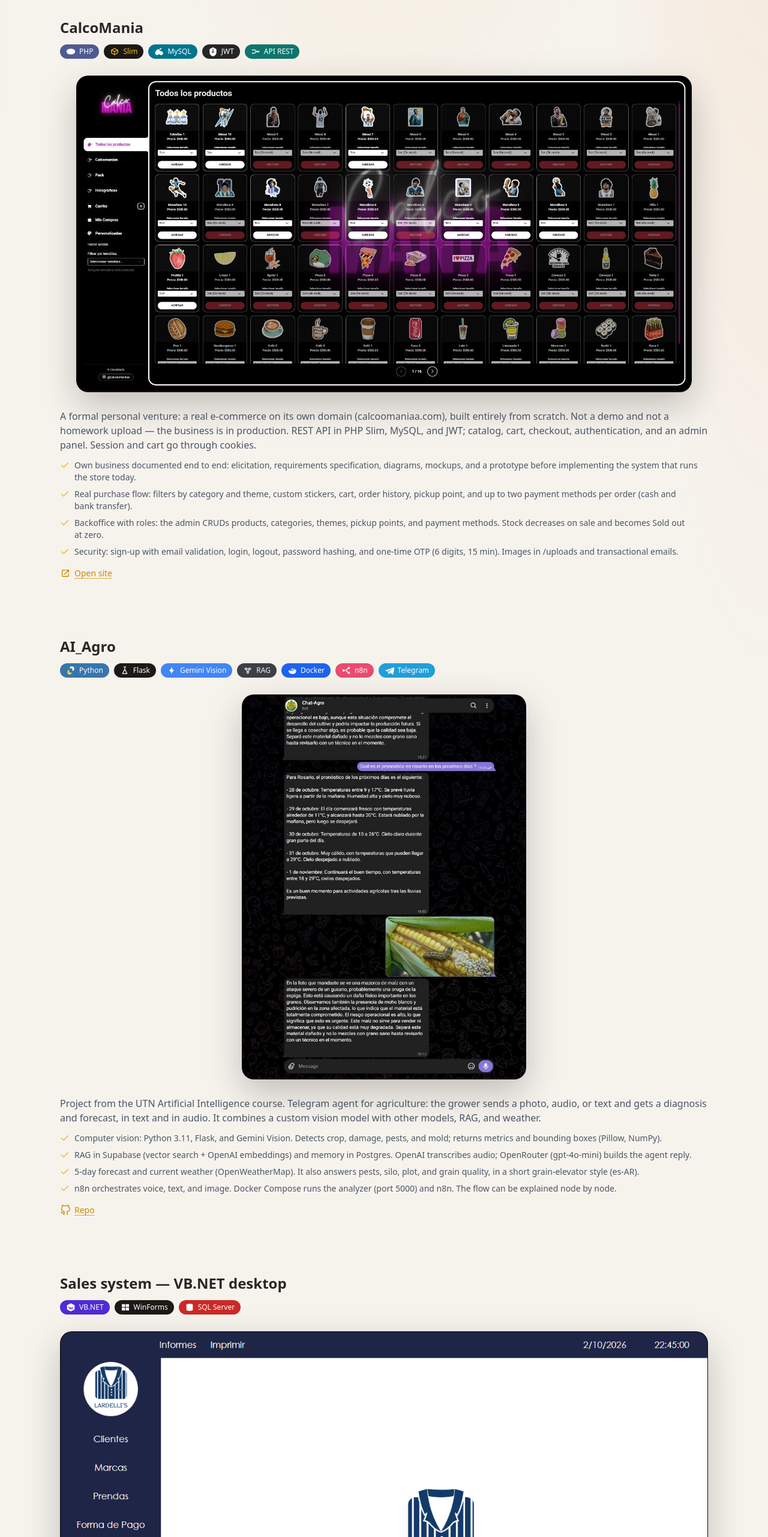
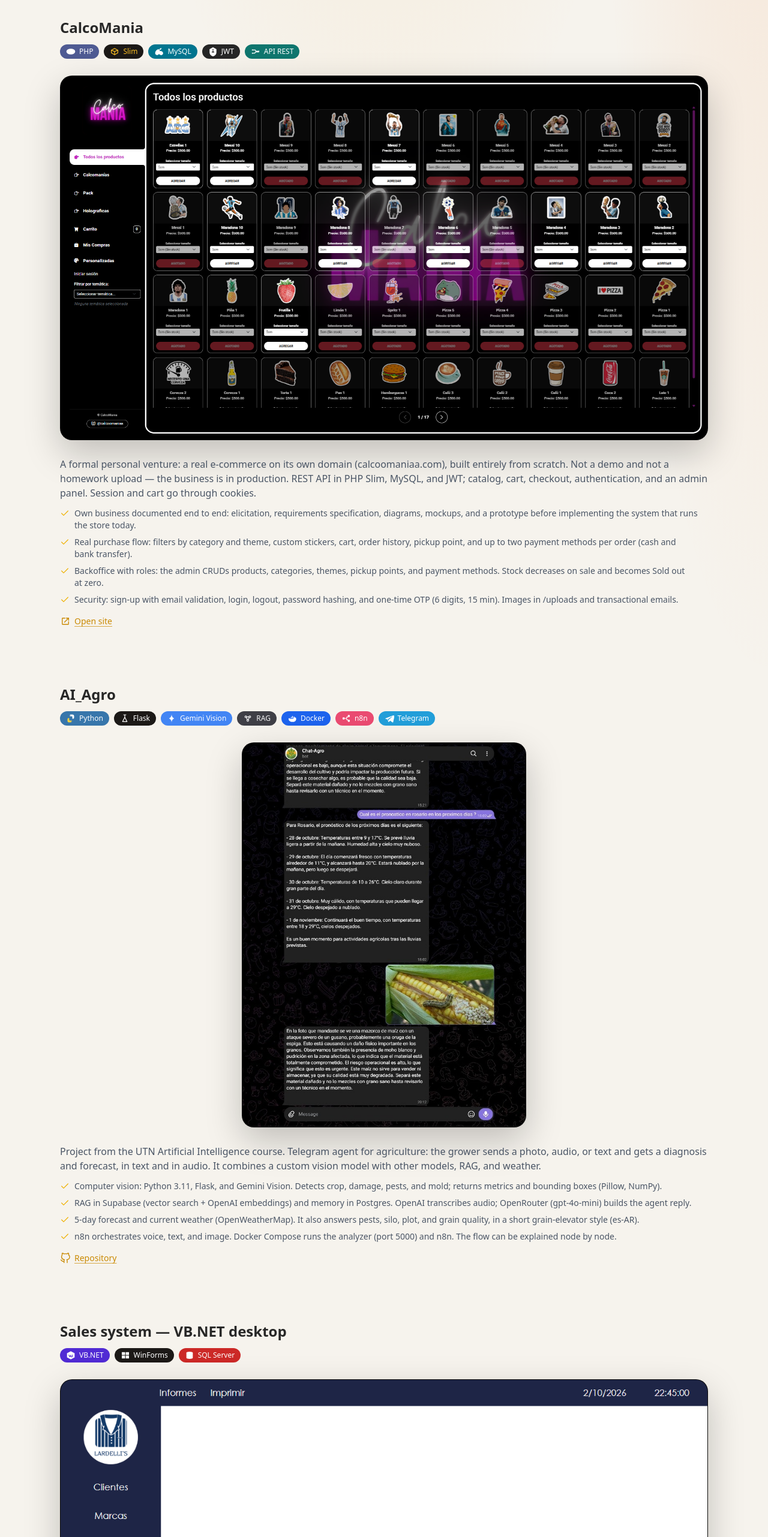
Before and after one commit to SebaLardelli/Portfolio, a React (Vite) app: page / in a window 1280 px wide. Shown: the part 1023-3586 px from the top of the page at 60% size. Built offline with nearby package versions, Linux system fonts and the light colour scheme.

Commit message:
img calcomania, cambios menores como repositorio y enlaces movil mas distintivos

```diff
--- a/src/data/profile.ts
+++ b/src/data/profile.ts
@@ -263,8 +263,8 @@ export const projects: ProjectItem[] = [
     tags: [tag.php, tag.slim, tag.mysql, tag.jwt, tag.rest],
     image: publicUrl("/projects/calcomania.png"),
     imagePosition: "center",
-    imageWidth: 1024,
-    imageHeight: 526,
+    imageWidth: 1917,
+    imageHeight: 1078,
     imageAlt: "CalcoMania: tienda en producción, catálogo de calcos con carrito y stock",
     demo: "https://www.calcoomaniaa.com",
     liveKind: "site",
--- a/src/i18n/en.ts
+++ b/src/i18n/en.ts
@@ -217,7 +217,7 @@ export const en: Copy = {
     contactMe: "Contact me",
     openDemo: "Open demo",
     openSite: "Open site",
-    repo: "Repo",
+    repo: "Repository",
     inProgress: "In progress",
     openMenu: "Open menu",
     closeMenu: "Close menu",
--- a/src/i18n/es.ts
+++ b/src/i18n/es.ts
@@ -24,7 +24,7 @@ export const es: Copy = {
     contactMe: "Contáctame",
     openDemo: "Abrir demo",
     openSite: "Abrir página",
-    repo: "Repo",
+    repo: "Repositorio",
     inProgress: "En curso",
     openMenu: "Abrir menú",
     closeMenu: "Cerrar menú",
--- a/src/index.css
+++ b/src/index.css
@@ -200,6 +200,16 @@ body {
   box-shadow: 0 12px 40px rgb(0 0 0 / 0.18);
 }
 
+@media (min-width: 1280px) {
+  .project-frame:not(.project-frame-tall) {
+    width: 100%;
+  }
+
+  .project-frame:not(.project-frame-tall) .project-shot {
+    width: 100%;
+  }
+}
+
 .project-frame-tall .project-shot {
   max-height: min(52rem, 80vh);
   width: auto;
```
Also changed, not shown: public/projects/calcomania.png.
